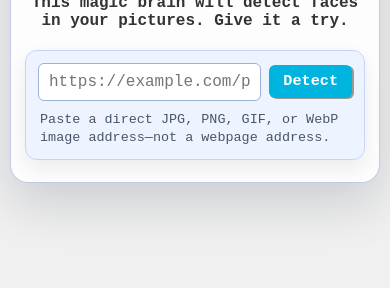
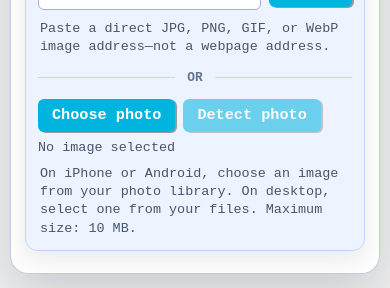
Before and after one commit to Ryan-W-Dev/Final_Project-SmartBrain, a React (Vite) app: page / in a window 390 px wide. Both pictures are taken after typing "name@example.com", "Sample123" into the empty fields and a click on the button "Sign In". Shown: the part 489-777 px from the top of the page. Built offline with nearby package versions, Linux system fonts and the light colour scheme.

Commit message:
Photo selection for mobile phones/desktop computers added.

```diff
--- a/src/App.css
+++ b/src/App.css
@@ -146,6 +146,74 @@
   color: #475569;
 }
 
+.image-source-divider {
+  display: flex;
+  align-items: center;
+  gap: 12px;
+  margin: 14px 0;
+  color: #64748b;
+  font-size: 0.8rem;
+  font-weight: 700;
+  text-transform: uppercase;
+}
+
+.image-source-divider::before,
+.image-source-divider::after {
+  height: 1px;
+  flex: 1 1 auto;
+  background: #c7d2fe;
+  content: '';
+}
+
+.image-upload-form {
+  width: 100%;
+}
+
+.image-upload-row {
+  display: flex;
+  width: 100%;
+  align-items: center;
+  gap: 10px;
+}
+
+.image-upload-input {
+  position: absolute;
+  width: 1px;
+  height: 1px;
+  padding: 0;
+  overflow: hidden;
+  clip: rect(0, 0, 0, 0);
+  white-space: nowrap;
+  border: 0;
+}
+
+.image-upload-picker,
+.image-upload-submit {
+  flex: 0 0 auto;
+  white-space: nowrap;
+}
+
+.image-upload-picker.is-disabled {
+  cursor: wait;
+  opacity: 0.7;
+  pointer-events: none;
+}
+
+.image-upload-name {
+  min-width: 0;
+  flex: 1 1 auto;
+  overflow: hidden;
+  color: #475569;
+  font-size: 0.84rem;
+  text-overflow: ellipsis;
+  white-space: nowrap;
+}
+
+.image-upload-submit:disabled {
+  cursor: not-allowed;
+  opacity: 0.55;
+}
+
 .image-link-error {
   color: #b91c1c;
   font-weight: 700;
@@ -189,6 +257,16 @@
     gap: 8px;
   }
 
+  .image-upload-row {
+    flex-wrap: wrap;
+    gap: 8px;
+  }
+
+  .image-upload-name {
+    order: 3;
+    flex-basis: 100%;
+  }
+
   .image-link-input {
     padding: 9px 10px;
   }
--- a/src/App.jsx
+++ b/src/App.jsx
@@ -9,6 +9,57 @@ import { particleConfig } from './Components/ParticlesConfig/particlesConfig';
 import FaceRecognition from './Components/FaceRecognition/FaceRecognition';
 import SignIn from './Components/SignIn/SignIn';
 import Register from './Components/Register/Register';
+
+const MAX_DETECTION_IMAGE_BYTES = 10 * 1024 * 1024;
+const SUPPORTED_DETECTION_IMAGE_TYPES = new Set([
+  'image/jpeg',
+  'image/png',
+  'image/gif',
+  'image/webp',
+]);
+const IPHONE_IMAGE_TYPES = new Set(['image/heic', 'image/heif']);
+
+const convertToJpeg = (file) =>
+  new Promise((resolve, reject) => {
+    const imageUrl = URL.createObjectURL(file);
+    const image = new Image();
+
+    image.onload = () => {
+      const maxDimension = 2048;
+      const scale = Math.min(1, maxDimension / Math.max(image.naturalWidth, image.naturalHeight));
+      const canvas = document.createElement('canvas');
+      canvas.width = Math.max(1, Math.round(image.naturalWidth * scale));
+      canvas.height = Math.max(1, Math.round(image.naturalHeight * scale));
+
+      const context = canvas.getContext('2d');
+      if (!context) {
+        URL.revokeObjectURL(imageUrl);
+        reject(new Error('This image could not be prepared for detection.'));
+        return;
+      }
+
+      context.drawImage(image, 0, 0, canvas.width, canvas.height);
+      canvas.toBlob(
+        (blob) => {
+          URL.revokeObjectURL(imageUrl);
+          if (blob) {
+            resolve(blob);
+          } else {
+            reject(new Error('This image could not be prepared for detection.'));
+          }
+        },
+        'image/jpeg',
+        0.9
+      );
+    };
+
+    image.onerror = () => {
+      URL.revokeObjectURL(imageUrl);
+      reject(new Error('This image format is not supported. Choose a JPG, PNG, GIF, or WebP.'));
+    };
+
+    image.src = imageUrl;
+  });
 
 class App extends Component {
   constructor() {
@@ -136,6 +187,73 @@ class App extends Component {
     }
   };
 
+  onFileSubmit = async (file) => {
+    if (!file) {
+      this.setState({ error: 'Choose an image from your device first.' });
+      return;
+    }
+
+    if (!file.type.startsWith('image/')) {
+      this.setState({ error: 'Choose a valid image file.' });
+      return;
+    }
+
+    if (file.size > MAX_DETECTION_IMAGE_BYTES) {
+      this.setState({ error: 'The image is larger than the 10 MB limit.' });
+      return;
+    }
+
+    this.setState({
+      boxes: [],
+      detections: [],
+      error: '',
+      imageUrl: '',
+      isLoading: true,
+    });
+
+    try {
+      let uploadImage = file;
+
+      if (!SUPPORTED_DETECTION_IMAGE_TYPES.has(file.type)) {
+        if (!IPHONE_IMAGE_TYPES.has(file.type)) {
+          throw new Error('This image format is not supported. Choose a JPG, PNG, GIF, or WebP.');
+        }
+
+        uploadImage = await convertToJpeg(file);
+      }
+
+      if (uploadImage.size > MAX_DETECTION_IMAGE_BYTES) {
+        throw new Error('The prepared image is larger than the 10 MB limit.');
+      }
+
+      const response = await fetch('/api/detect-upload', {
+        method: 'POST',
+        headers: { 'Content-Type': uploadImage.type },
+        body: uploadImage,
+      });
+      const result = await response.json().catch(() => ({}));
+
+      if (!response.ok) {
+        throw new Error(result.error || 'Image detection failed.');
+      }
+
+      if (!Array.isArray(result.predictions)) {
+        throw new Error('The detection service returned an unexpected response.');
+      }
+
+      this.setState({
+        detections: result.predictions,
+        imageUrl: result.imageUrl,
+        isLoading: false,
+      });
+    } catch (error) {
+      this.setState({
+        error: error instanceof Error ? error.message : 'Image detection failed.',
+        isLoading: false,
+      });
+    }
+  };
+
   onRouteChange = (route) => {
     if (route === 'signout') {
       this.setState({ isSignedIn: false, route: 'signin' });
@@ -170,6 +288,7 @@ class App extends Component {
                 <ImageLinkForm
                   error={error}
                   isLoading={isLoading}
+                  onFileSubmit={this.onFileSubmit}
                   onInputChange={this.onInputChange}
                   onButtonSubmit={this.onButtonSubmit}
                 />
--- a/src/Components/ImageLinkForm/ImageLinkForm.jsx
+++ b/src/Components/ImageLinkForm/ImageLinkForm.jsx
@@ -1,6 +1,13 @@
-import React from 'react';
+import React, { useState } from 'react';
 
-const ImageLinkForm = ({ error, isLoading, onInputChange, onButtonSubmit }) => {
+const ImageLinkForm = ({ error, isLoading, onFileSubmit, onInputChange, onButtonSubmit }) => {
+  const [selectedFile, setSelectedFile] = useState(null);
+
+  const onUploadSubmit = (event) => {
+    event.preventDefault();
+    onFileSubmit(selectedFile);
+  };
+
   return (
     <div className="image-link-form">
       <p className="image-link-copy">
@@ -23,6 +30,42 @@ const ImageLinkForm = ({ error, isLoading, onInputChange, onButtonSubmit }) => {
         <p className="image-link-hint">
           Paste a direct JPG, PNG, GIF, or WebP image address—not a webpage address.
         </p>
+        <div className="image-source-divider" aria-hidden="true">
+          <span>or</span>
+        </div>
+        <form className="image-upload-form" onSubmit={onUploadSubmit}>
+          <div className="image-upload-row">
+            <label
+              className={`btn image-upload-picker${isLoading ? ' is-disabled' : ''}`}
+              htmlFor="detection-image-upload"
+            >
+              Choose photo
+            </label>
+            <input
+              accept="image/*"
+              aria-describedby="image-upload-hint"
+              className="image-upload-input"
+              disabled={isLoading}
+              id="detection-image-upload"
+              onChange={(event) => setSelectedFile(event.target.files?.[0] || null)}
+              type="file"
+            />
+            <span className="image-upload-name">
+              {selectedFile ? selectedFile.name : 'No image selected'}
+            </span>
+            <button
+              className="btn image-upload-submit"
+              disabled={isLoading || !selectedFile}
+              type="submit"
+            >
+              {isLoading ? 'Detecting…' : 'Detect photo'}
+            </button>
+          </div>
+          <p className="image-link-hint" id="image-upload-hint">
+            On iPhone or Android, choose an image from your photo library. On desktop, select one
+            from your files. Maximum size: 10 MB.
+          </p>
+        </form>
         {error && (
           <p className="image-link-error" role="alert">
             {error}
```
Also changed, not shown: server.jsx (+52 -13 lines).
